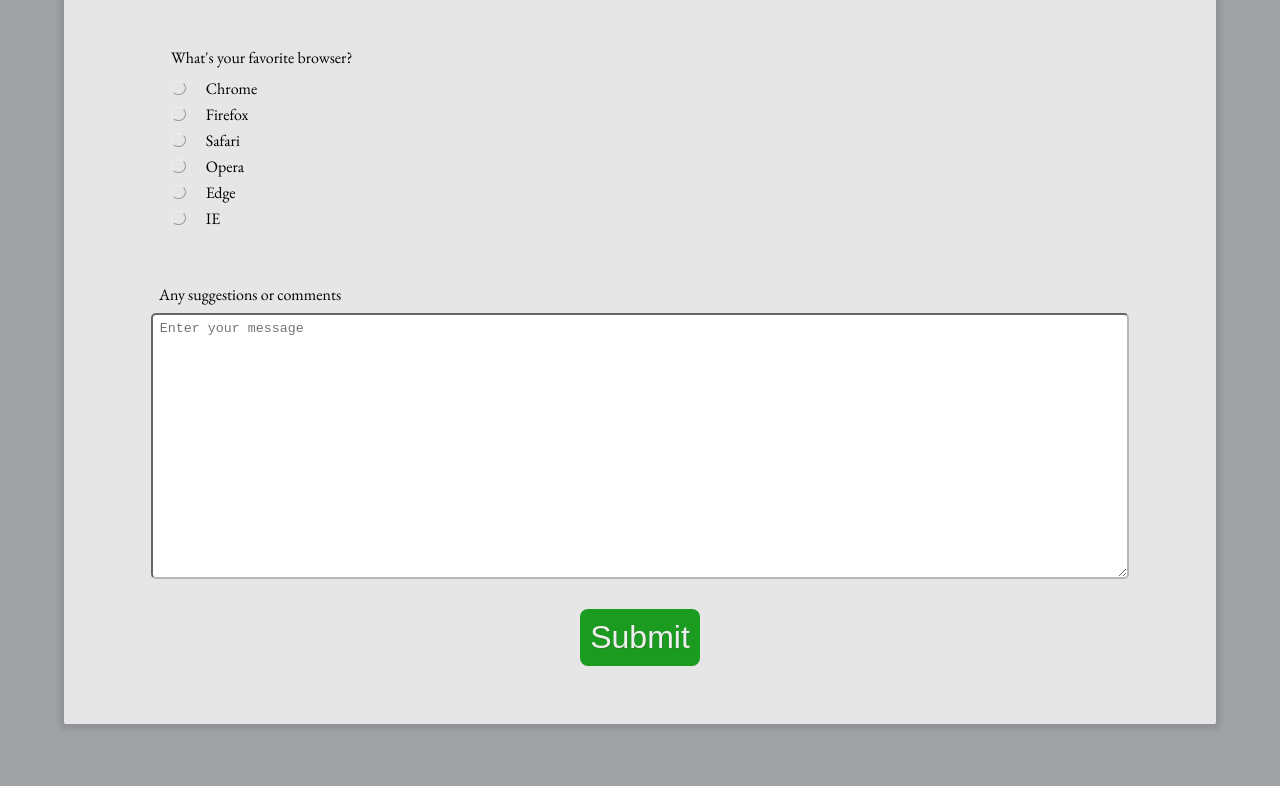
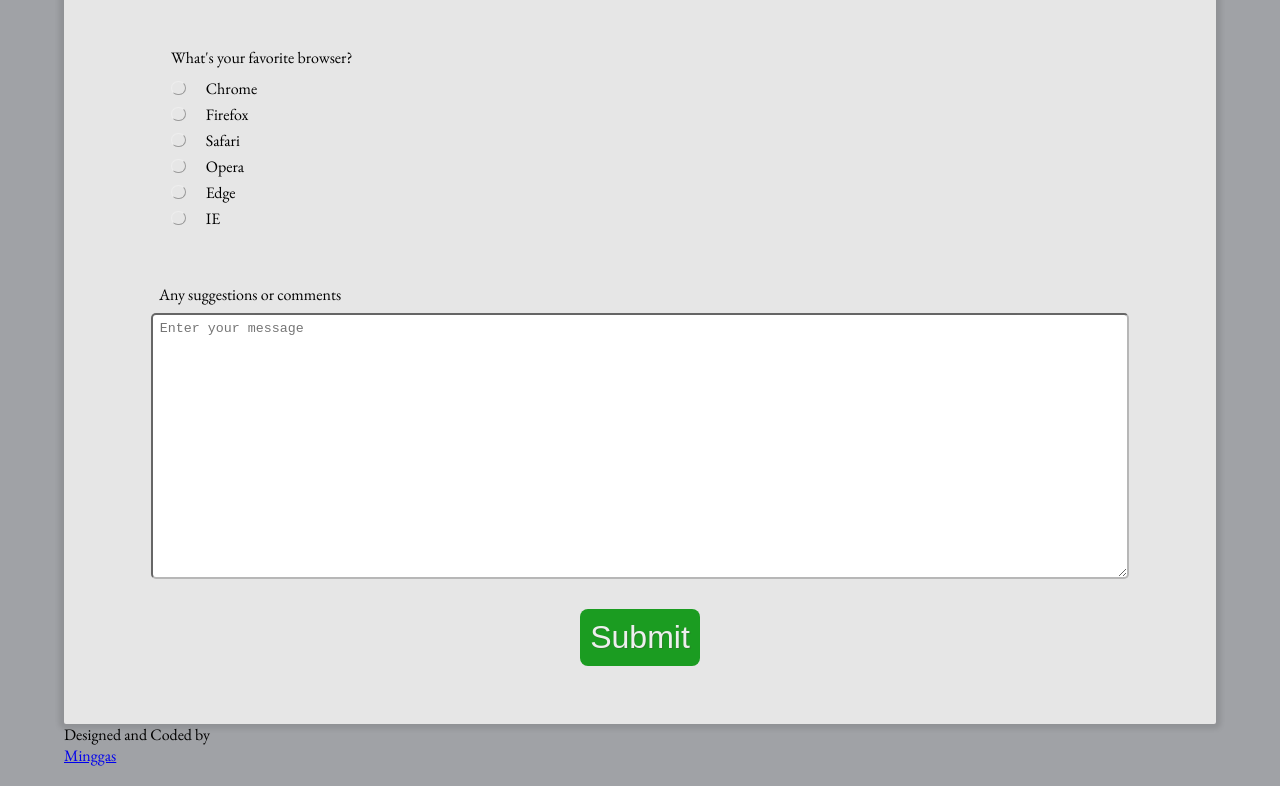
Before and after one commit to minggas/fcc-survey-form, a plain HTML site: page index.html in a window 1280 px wide. Shown: the part 1221-2007 px from the top of the page. Before the commit the page ends 1965 px from the top, so only its background shows below. Drawn offline with nearby package versions, Linux system fonts and the light colour scheme.

Commit message:
add footer

```diff
--- a/index.html
+++ b/index.html
@@ -7,7 +7,7 @@
     <meta http-equiv="X-UA-Compatible" content="ie=edge">
     <title>Survey Form | FCC Responsive Design Project</title>
     <meta name="description" content="This is a Survey Form page made by Minggas as part of FCC course.">
-    <meta property="og:title" content="Survey Form | FCC Responsive Design Project">
+    <meta property="og:title" content="Survey Form | FCC Responsive Design Project by Minggas">
     <meta property="og:type" content="website">
     <meta property="og:url" content="https://minggas.github.io/fcc-surveyform">
     <meta property="og:image" content="https://drive.google.com/uc?export=view&id=1F7cmJ0O7BZbbe2G3A7HoONrG_ADQRZtu">
@@ -170,7 +170,11 @@
         <input type="submit" value="Submit" id="submit">
 
     </form>
-
+     <div class="author"> Designed and Coded by <br />
+          <a target="_blank" href="https://minggas.website" title="Link to Minggas Website">
+            Minggas
+          </a>
+      </div>
 </body>
 
 </html>
```
